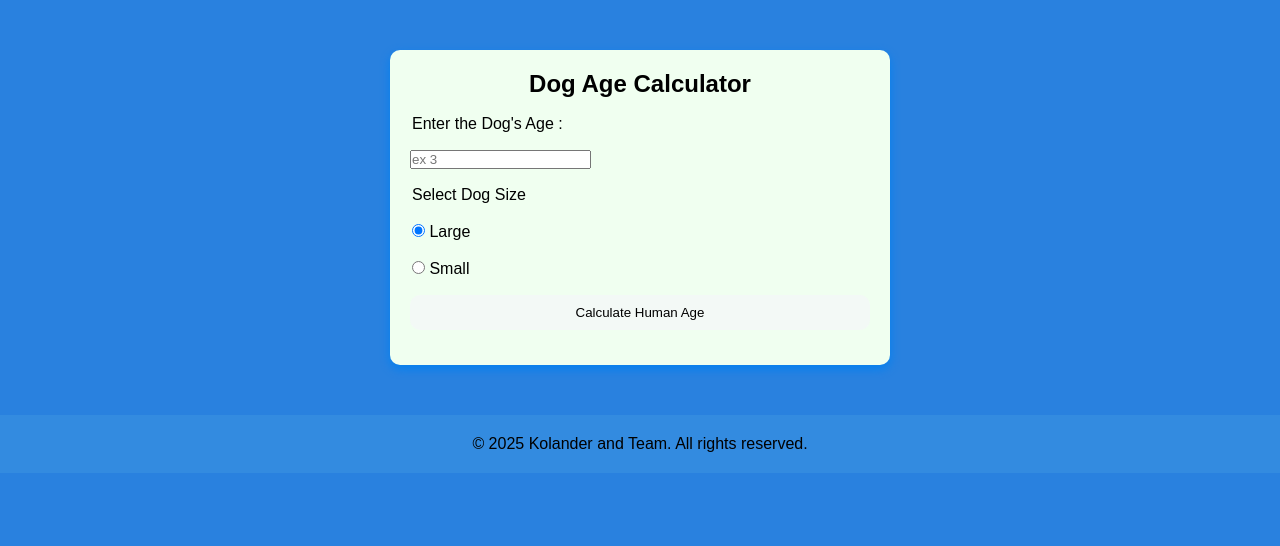
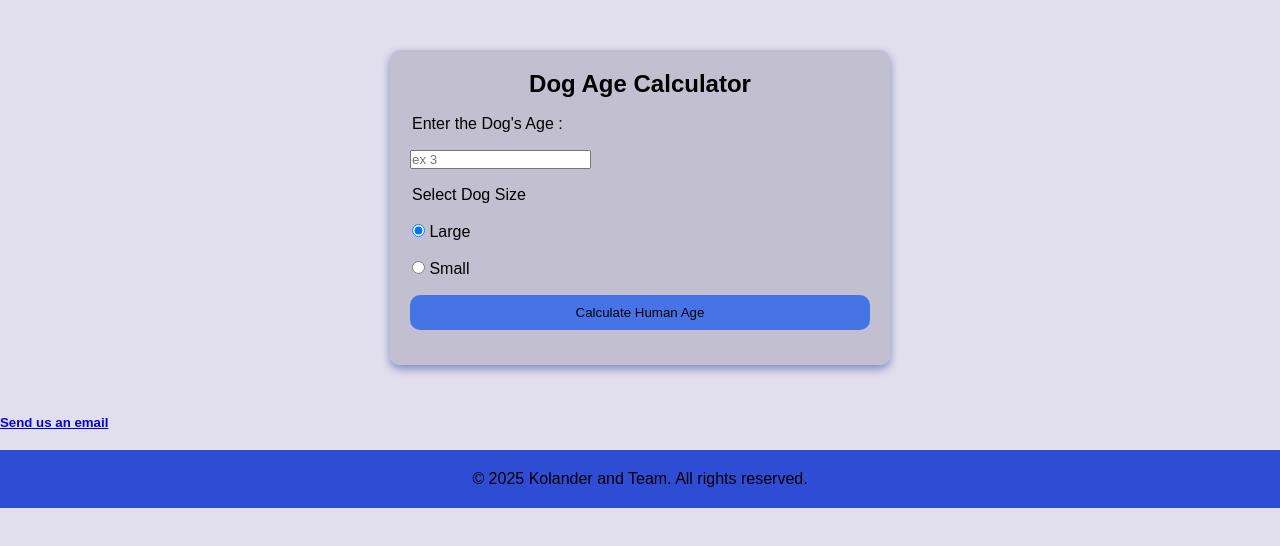
Before and after one commit to Kolander2003/DogYear, a plain HTML site: page index.html in a window 1280 px wide. Drawn offline with Linux system fonts and the light colour scheme.

Commit message:
Add files via upload

```diff
--- a/Styles.css
+++ b/Styles.css
@@ -8,19 +8,17 @@ box-sizing: border-box;
 
 body{
     font-family: Arial, Helvetica, sans-serif;
-    background-color: rgb(41, 129, 223);
+    background-color: rgba(218, 214, 232, 0.758);
 
 }
-
-
 
 section{
     max-width: 500px;
     margin: 50px auto;
     padding: 20px;
-    background-color: honeydew;
+    background-color: rgba(185, 184, 201, 0.796);
     border-radius: 10px;
-    box-shadow: 0 4px 10px #0480f0;
+    box-shadow: 0 4px 10px #7d88c1;
 
 }
 h1{
@@ -37,7 +35,7 @@ label, input[number], button {
 }
 button{
 padding: 10px;
-background-color: rgba(245, 246, 249, 0.682);
+background-color: hsla(222, 89%, 50%, 0.682);
 border: none;
 border-radius: 10px;
 cursor: pointer;
@@ -45,10 +43,9 @@ cursor: pointer;
 }
 
 button:hover{
-    background-color: rgb(41, 129, 223);
+    background-color: rgb(41, 38, 238);
 }
 
 footer{
-
-background-color: #4097e270; text-align: center; padding: 20px; margin-top: 20px;>
+background-color: #1537d0df; text-align: center; padding: 20px; margin-top: 20px;
 }
--- a/index.html
+++ b/index.html
@@ -1,11 +1,12 @@
 <!DOCTYPE html>
 <html lang="en">
+
 <head>
     <meta charset="UTF-8">
     <meta name="viewport" content="width=device-width, initial-scale=1.0">
     <title>Dog Years Calculator</title>
     <link rel="stylesheet" href="Styles.css">
-    <script src = "script.js" defer> </script>
+    <script src="script.js" defer> </script>
 
     <!------
 
@@ -20,21 +21,32 @@
     7 year old small dog : 15 + 9 + (7-2) * 4 = 44 years
     -->
 </head>
+
 <body>
     <section>
         <h1>Dog Age Calculator </h1>
-            <label for="txtDogAge"> Enter the Dog's Age : </label>
-            <input type="number" id="txtDogAge" min="0" placeholder="ex 3">
+        <label for="txtDogAge"> Enter the Dog's Age : </label>
+        <input type="number" id="txtDogAge" min="0" placeholder="ex 3">
 
-            <label for ="radDogSize"> Select Dog Size </label>
-            <label for ="radLarge>"><input type = "radio" id="radLarge" name= "radSize" Checked> Large</label>
+        <label for="radDogSize"> Select Dog Size </label>
+        <label for="radLarge>"><input type="radio" id="radLarge" name="radSize" Checked> Large</label>
 
-            <label for ="radSmall>"><input type = "radio" id="radSmall" name= "radSize"> Small</label>
+        <label for="radSmall>"><input type="radio" id="radSmall" name="radSize"> Small</label>
 
-            <button id="btncalc"> Calculate Human Age </button>
-            <div id="result"> </div>
+        <button id="btncalc"> Calculate Human Age </button>
+        <div id="result"> </div>
     </section>
-    <footer <p>&copy; 2025 Kolander and Team. All rights reserved.</p>
-        <p> </footer>
+
+    <p>
+    <h5>
+        <a href="mailto:kolander2003@yahoo.com?subject=Hello&body=I would like to get in touch.""> Send us an email</a>
+    </p>
+</h5>
+    <p>
+        <footer <p>&copy; 2025 Kolander and Team. All rights reserved.
+    </p>
+
+
+    </footer>
 </body>
 </html>
```
